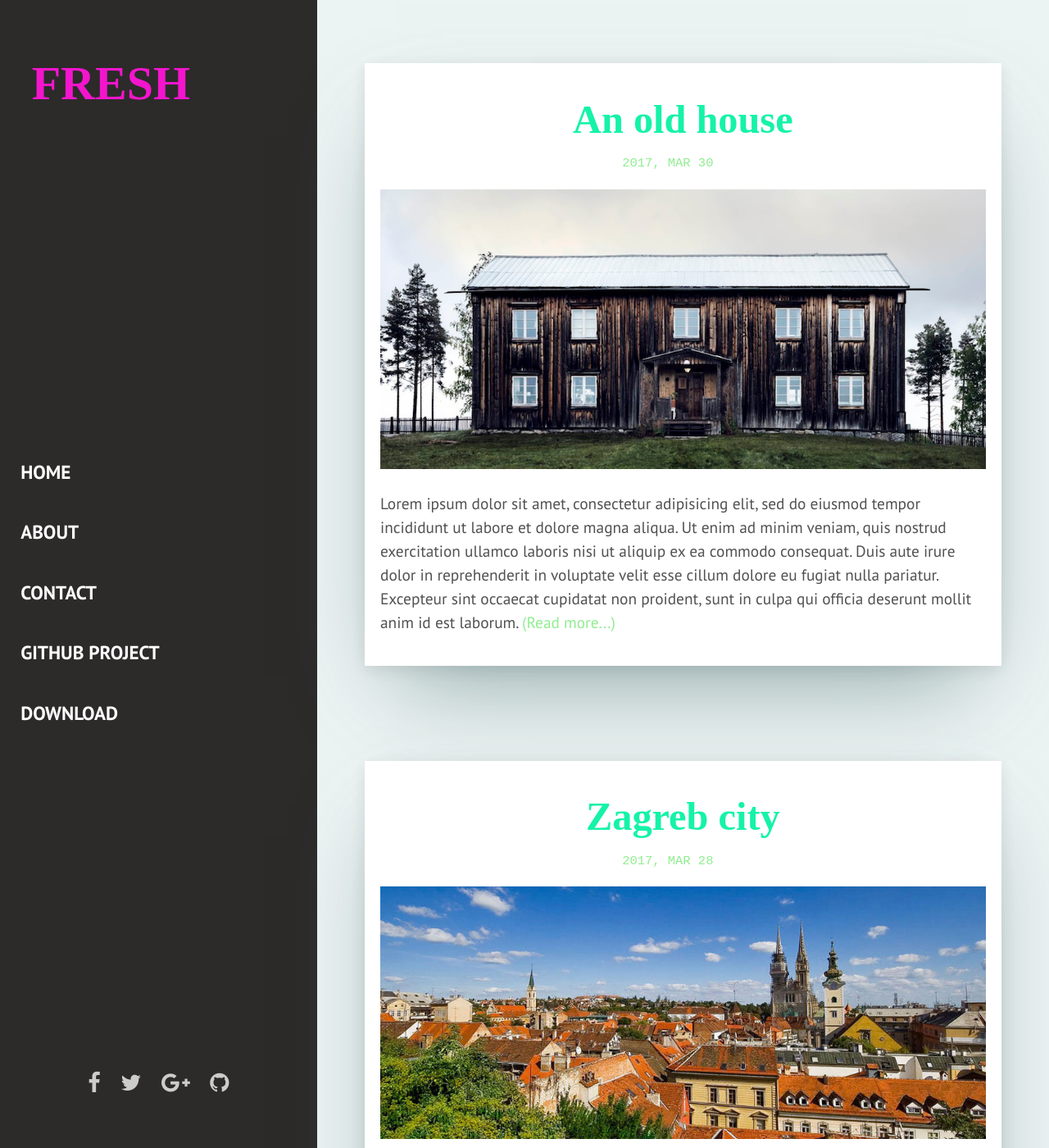
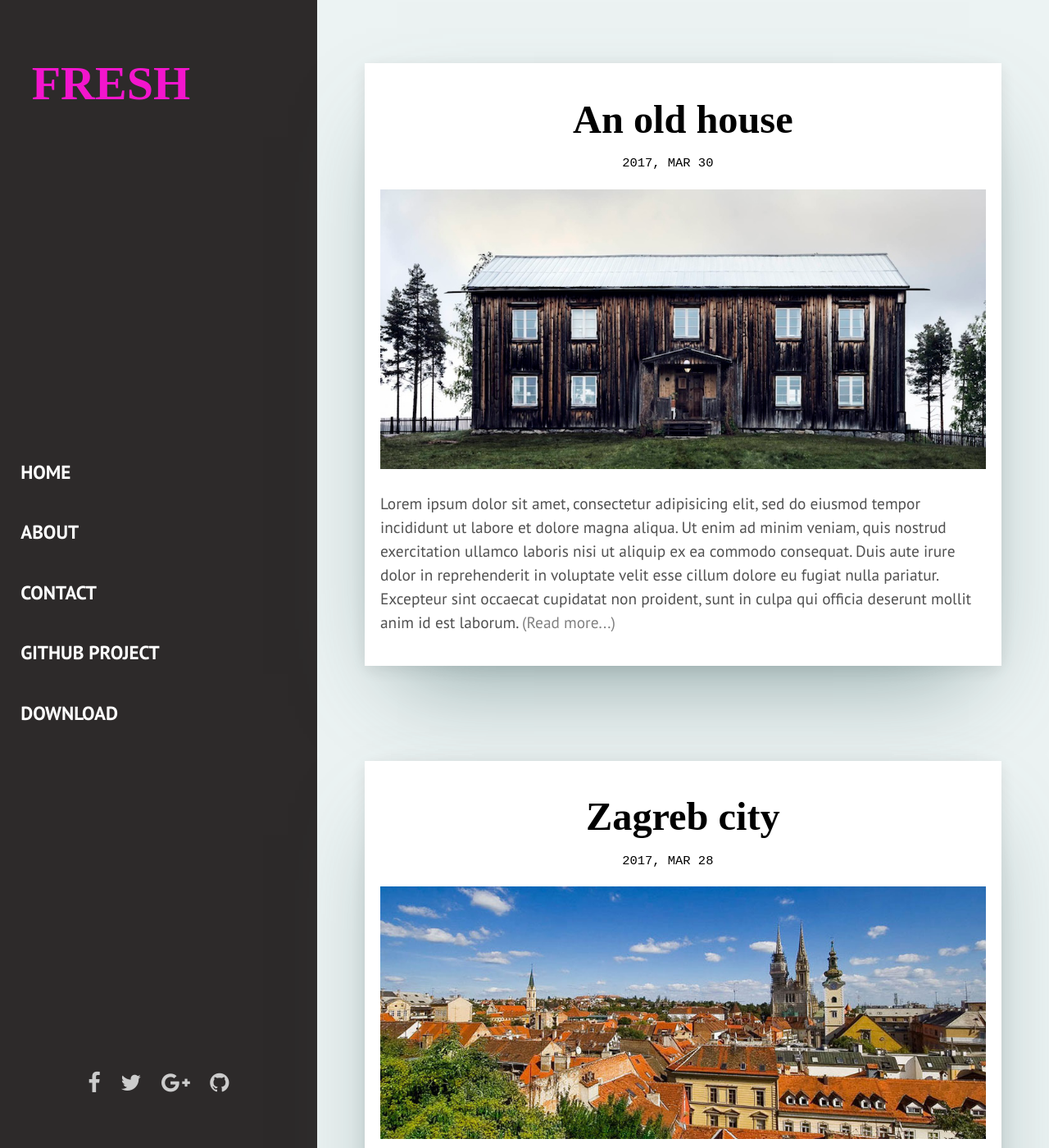
Before and after one commit to dave-sd/BlogIsa, a Jekyll site: the page built from index.html, in a window 1280 px wide and 1400 px high. Shown: the whole window at 82% size. Built offline with Jekyll 4.4.1, drawn with Linux system fonts in a browser that asks for light colours; some web fonts are replaced; the list of posts is cut into pages by our own code.

Commit message:
Update main.css

```diff
--- a/assets/css/main.css
+++ b/assets/css/main.css
@@ -906,18 +906,18 @@ pre code {
   margin-top: 0.67rem;
 }
 .main-article .title-article a, .main-article .page-title a, .main-article .post-title a, .page-article .title-article a, .page-article .page-title a, .page-article .post-title a, .post .title-article a, .post .page-title a, .post .post-title a {
-  color: #15F3A8;
+  color: #000000;
   text-decoration: none;
 }
 .main-article .post-date span, .main-article .page-date span, .page-article .post-date span, .page-article .page-date span, .post .post-date span, .post .page-date span {
   font-size: 0.8rem;
   text-transform: uppercase;
   font-family: monospace;
-  color: lightgreen;
+  color: black;
 }
 .main-article .more, .page-article .more, .post .more {
   text-decoration: none;
-  color: lightgreen;
+  color: #808080;
 }
 
 img.post-image, img.page-img {
```
